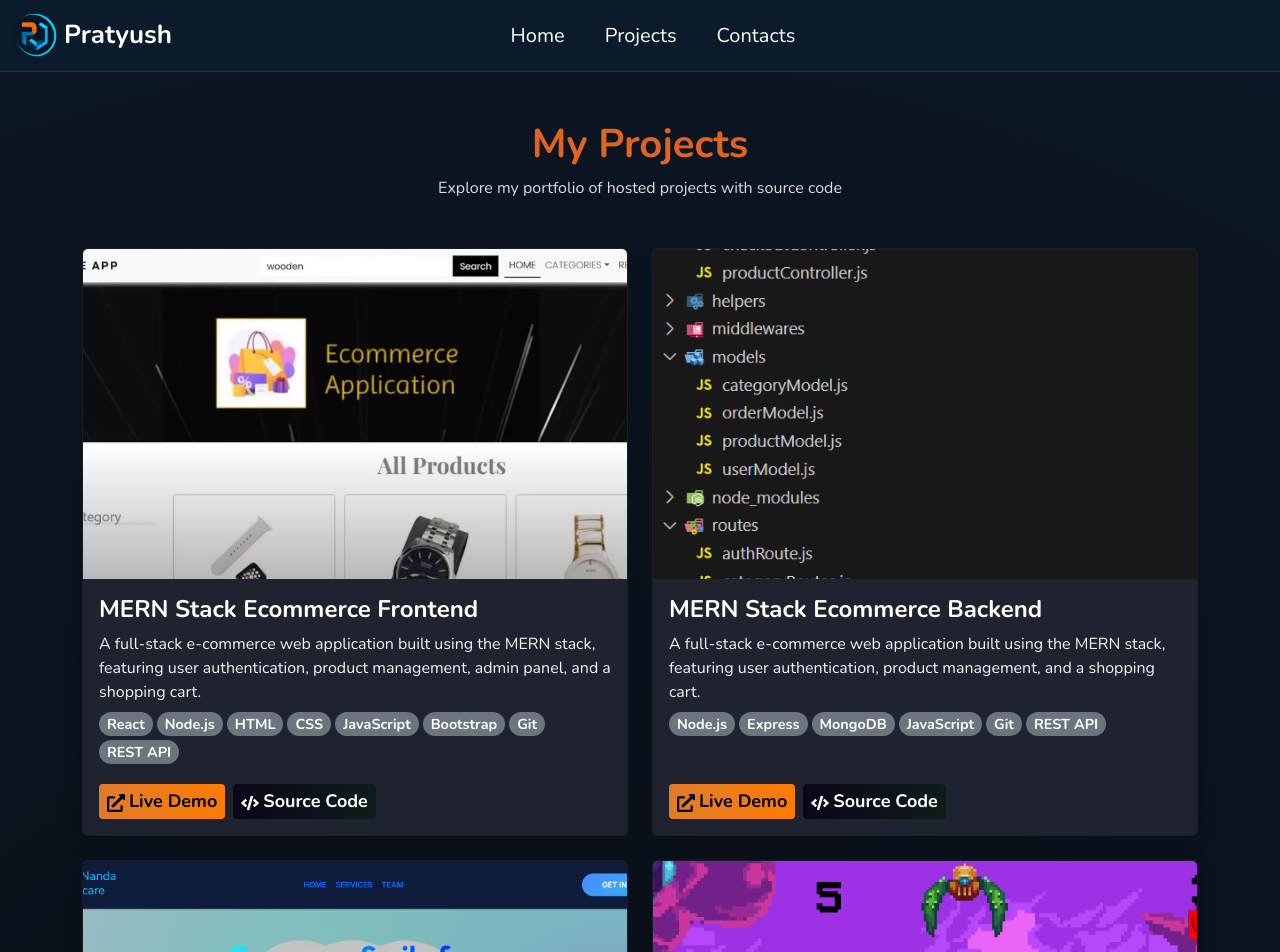
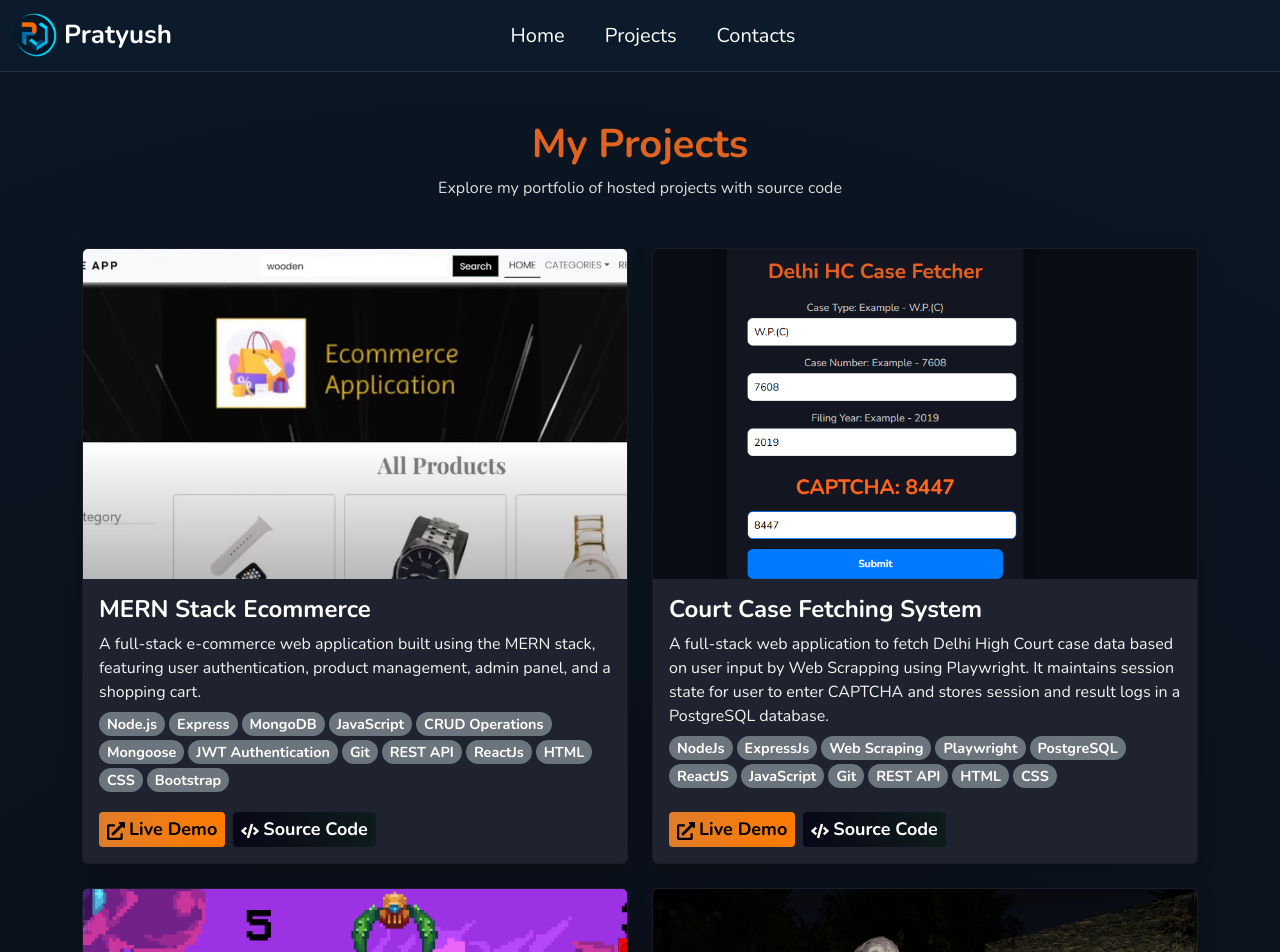
Before and after one commit to PratyushJha19/portfolio-app, a React (Create React App) app: page /projects in a window 1280 px wide. Shown: the top 952 px of the page. Built offline with nearby package versions, Linux system fonts and the light colour scheme; a web font is replaced by a local one.

Commit message:
Added a new Project

```diff
--- a/src/pages/Home.jsx
+++ b/src/pages/Home.jsx
@@ -141,14 +141,16 @@ const Home = () => {
 
               <p className="sub-text mb-3">
                 I can build user-friendly{" "}
-                <span className="highlight">Full Stack</span> applications and
-                <span className="highlight"> 2D & 3D games</span> for you.
+                <span className="highlight">Full Stack</span> applications,{" "}
+                <span className="highlight"> Unity 2D/3D</span> games and{" "}
+                <span className="highlight">Python</span> Applications for you.
               </p>
 
               <p className="tech-stack mb-4">
-                <strong>ReactJS</strong>, <strong>NodeJS</strong>,{" "}
-                <strong>ExpressJS</strong>, <strong>MongoDB</strong>, and{" "}
-                <strong>Unity Engine</strong>.
+                <strong>Unity Engine</strong>, <strong>NodeJS</strong>,{" "}
+                <strong>ExpressJS</strong>, <strong>MongoDB</strong>,{" "}
+                <strong>Python/Django</strong>, <strong>PostgreSQL </strong>and{" "}
+                <strong>ReactJS</strong>.
               </p>
 
               <div className="d-flex justify-content-center justify-content-md-start gap-3">
@@ -208,8 +210,9 @@ const Home = () => {
                 </div>
                 <h5 className="service-title">Back-End Development</h5>
                 <p className="service-text">
-                  Building robust server-side applications with NodeJS,
-                  ExpressJS, MongoDB, Django, MySQL, EJS.
+                  Building robust server-side applications with NodeJs,
+                  ExpressJs, MongoDB, Django, MySQL, PostgreSQL and EJS — also
+                  experienced in web scraping using Playwright.
                 </p>
               </div>
             </div>
--- a/src/pages/Projects.jsx
+++ b/src/pages/Projects.jsx
@@ -27,29 +27,10 @@ import "bootstrap-icons/font/bootstrap-icons.css";
 const Projects = () => {
   const projects = [
     {
-      title: "MERN Stack Ecommerce Frontend",
+      title: "MERN Stack Ecommerce",
       description:
         "A full-stack e-commerce web application built using the MERN stack, featuring user authentication, product management, admin panel, and a shopping cart.",
       img: "/mernapp.png",
-      liveURL: "https://mern-ecommerce-front-end.onrender.com/",
-      githubURL: "https://github.com/PratyushJha19/MERN-Ecommerce-Front-End",
-      techStack: [
-        "React",
-        "Node.js",
-        "HTML",
-        "CSS",
-        "JavaScript",
-        "Bootstrap",
-        "Git",
-        "REST API",
-      ],
-      category: "Full Stack Web Development",
-    },
-    {
-      title: "MERN Stack Ecommerce Backend",
-      description:
-        "A full-stack e-commerce web application built using the MERN stack, featuring user authentication, product management, and a shopping cart.",
-      img: "/backendmern.png",
       liveURL: "https://mern-ecommerce-front-end.onrender.com/",
       githubURL: "https://github.com/PratyushJha19/MERN-Ecommerce-App",
       techStack: [
@@ -57,20 +38,39 @@ const Projects = () => {
         "Express",
         "MongoDB",
         "JavaScript",
+        "CRUD Operations",
+        "Mongoose",
+        "JWT Authentication",
         "Git",
         "REST API",
+        "ReactJs",
+        "HTML",
+        "CSS",
+        "Bootstrap",
+      ],
+      category: "Full Stack Development",
+    },
+    {
+      title: "Court Case Fetching System",
+      description:
+        "A full-stack web application to fetch Delhi High Court case data based on user input by Web Scrapping using Playwright. It maintains session state for user to enter CAPTCHA and stores session and result logs in a PostgreSQL database.",
+      img: "/courtApp.png",
+      liveURL: "https://case-fetcher-app-frontend.onrender.com",
+      githubURL: "https://github.com/PratyushJha19/Case-Fetcher-App",
+      techStack: [
+        "NodeJs",
+        "ExpressJs",
+        "Web Scraping",
+        "Playwright",
+        "PostgreSQL",
+        "ReactJS",
+        "JavaScript",
+        "Git",
+        "REST API",
+        "HTML",
+        "CSS",
       ],
       category: "Full Stack Web Development",
-    },
-    {
-      title: "Maha-Nanda Healthcare Website",
-      description:
-        "A static responsive healthcare website built with ReactJS for my client Maha-Nanda Healthcare, featuring a modern design and user-friendly interface.",
-      img: "/mahananda.png",
-      liveURL: "https://mahaananda-healthcare.netlify.app/",
-      githubURL: "https://github.com/PratyushJha19/Mahaananda-HealthCare",
-      techStack: ["React", "HTML", "CSS", "JavaScript", "Bootstrap"],
-      category: "Front-end Web Development",
     },
     {
       title: "2D Shooter Platformer Game",
@@ -105,6 +105,16 @@ const Projects = () => {
         "Animation",
       ],
       category: "Unity 3D Game Development",
+    },
+    {
+      title: "Maha-Nanda Healthcare Website",
+      description:
+        "A static responsive healthcare website built with ReactJS for my client Maha-Nanda Healthcare, featuring a modern design and user-friendly interface.",
+      img: "/mahananda.png",
+      liveURL: "https://mahaananda-healthcare.netlify.app/",
+      githubURL: "https://github.com/PratyushJha19/Mahaananda-HealthCare",
+      techStack: ["React", "HTML", "CSS", "JavaScript", "Bootstrap"],
+      category: "Front-end Web Development",
     },
     {
       title: "Python Django Ecommerce Application",
```
Also changed, not shown: public/courtApp.png (added).
